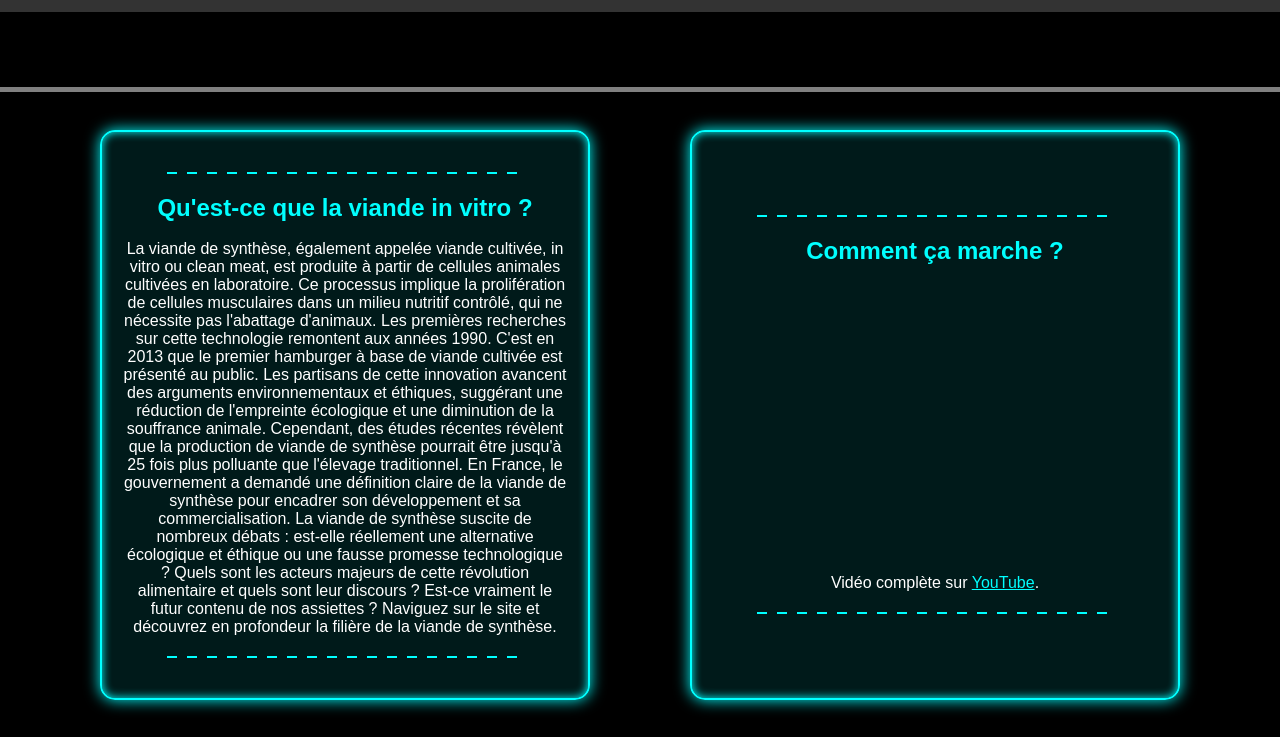
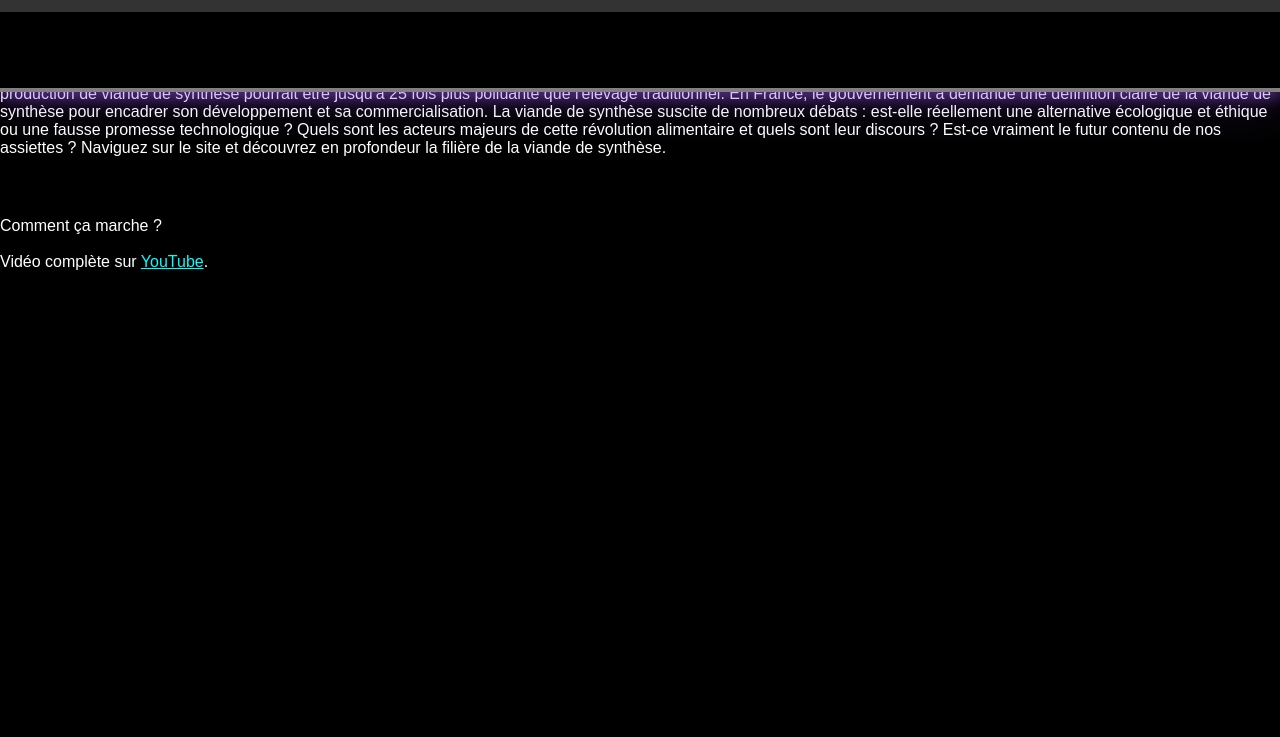
Before and after one commit to PerseusShade/enquete-viande-de-synthese, a plain HTML site: page index.html in a window 1280 px wide. Shown: the part 63-800 px from the top of the page. Drawn offline with Linux system fonts and the light colour scheme; a script that the page names is missing; a web font is replaced by a local one.

Commit message:
Update index-style.css

```diff
--- a/assets/css/index-style.css
+++ b/assets/css/index-style.css
@@ -1,81 +1,108 @@
-@import url('https://fonts.googleapis.com/css2?family=TT+Lakes+Neue&display=swap');
+* {
+    margin: 0;
+    padding: 0;
+    box-sizing: border-box;
+}
 
 body {
+    font-family: Arial, sans-serif;
+    overscroll-behavior-y: none;
     background-color: black;
-    font-family: 'TT Lakes Neue', sans-serif;
     color: white;
-    margin: 0;
-    display: flex;
-    flex-direction: column;
-    align-items: center;
-    justify-content: center;
-    min-height: 100vh;
-    padding-top: 155px;
 }
 
-.box-wrapper {
+
+.top-bar {
     display: flex;
     justify-content: space-between;
-    align-items: stretch;
-    gap: 100px;
-    padding: 0 100px;
+    align-items: center;
+    background-color: #333;
+    color: white;
+    padding: 15px 20px;
+    width: 100%;
+    position: fixed;
+    top: 0;
+    left: 0;
+    z-index: 1000;
 }
 
-.neon-box {
-    position: relative;
-    padding: 20px;
-    border: 2px solid cyan;
-    border-radius: 15px;
-    box-shadow: 0 0 15px cyan, inset 0 0 10px cyan;
-    background: rgba(0, 255, 255, 0.1);
-    text-align: center;
-    flex: 1;
-    display: flex;
-    flex-direction: column;
-    justify-content: center;
-    align-items: center;
+.title {
+    font-size: 28px;
+    font-weight: bold;
+    margin: 0;
 }
 
-.wavy-line {
-    border: none;
-    height: 2px;
-    background: repeating-linear-gradient(90deg, cyan, cyan 10px, transparent 10px, transparent 20px);
-    margin: 20px 0;
-    width: 80%;
+.logos {
+    display: flex;
+    gap: 15px;
 }
 
-.subtitle {
-    font-weight: bold;
-    font-size: 1.5em;
-    color: cyan;
+.logo {
+    height: 45px;
+    width: auto;
 }
 
-.video-container {
-    text-align: center;
-    margin-top: 40px;
+
+.menu {
+    display: flex;
+    justify-content: center;
+    gap: 50px;
+    padding: 20px 0;
+    background-color: black;
     width: 100%;
-    max-width: 960px;
-    position: relative;
-    padding-bottom: 56.25%;
-    height: 0;
-    overflow: hidden;
-    border-radius: 15px;
+    position: fixed;
+    top: 73px;
+    left: 0;
+    z-index: 999;
 }
 
-.video-container iframe {
-    position: absolute;
-    top: 0;
-    left: 0;
-    width: 100%;
-    height: 100%;
-    border-radius: 15px;
+.menu-item {
+    text-decoration: none;
+    color: #00f0ff;
+    font-size: 18px;
+    font-weight: bold;
+    padding: 10px;
+    position: relative;
+    transition: color 0.3s ease-in-out;
 }
 
-#player {
+.menu-item.active {
+    color: #00c6ff;
+    text-shadow: 0 0 8px #a35dff, 0 0 20px #a35dff, 0 0 40px #a35dff, 0 0 80px #a35dff;
+}
+
+
+.menu-item::after {
+    content: "";
     position: absolute;
-    top: 0;
+    left: 50%;
+    bottom: -5px;
+    width: 0;
+    height: 3px;
+    background-color: #00f0ff;
+    transform: translateX(-50%);
+    transition: width 0.4s ease-in-out;
+}
+
+.menu-item:hover::after {
+    width: 100%;
+    left: 50%;
+}
+
+
+
+.content {
+    margin-top: 140px;
+    padding: 20px;
+}
+
+.menu-bar {
+    width: 100%;
+    height: 2px;
+    background-color: #a35dff;
+    position: fixed;
+    top: 153px;
     left: 0;
-    width: 100%;
-    height: 100%;
-    border-radius: 15px;
+    z-index: 998;
+    box-shadow: 0 0 15px #a35dff, 0 0 25px #a35dff, 0 0 50px #a35dff;
 }
```
